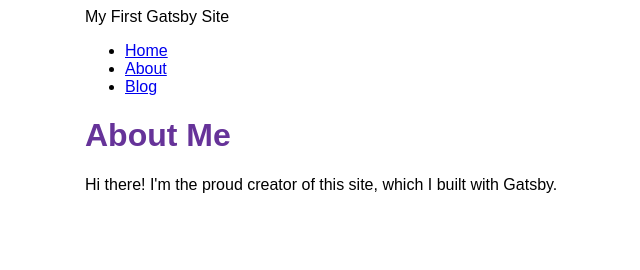
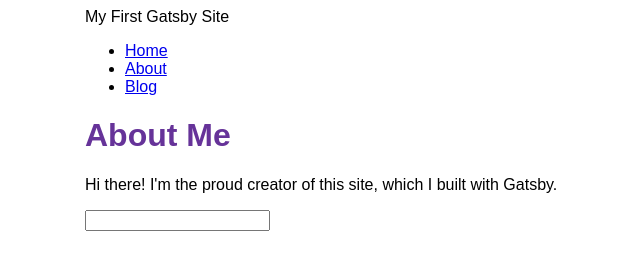
Before and after one commit to vostack13/my-gatsby-site, a Gatsby site: page /about in a window 1280 px wide. Shown: the whole page, without its empty margins (305-945 px from the left). Built offline with nearby package versions, Linux system fonts and the light colour scheme; Gatsby itself is replaced by a stand-in of ours.

Commit message:
Add runtime logic

```diff
--- a/src/pages/about.js
+++ b/src/pages/about.js
@@ -2,9 +2,24 @@ import * as React from 'react'
 import Layout from '../components/layout'
 
 const AboutPage = () => {
+  const [isComplete, setIsComplete] = React.useState(false);
+  const onSubmit = React.useCallback((event) => {
+    event.preventDefault();
+
+    setIsComplete(true);
+  }, [])
+
+
   return (
     <Layout pageTitle="About Me">
       <p>Hi there! I'm the proud creator of this site, which I built with Gatsby.</p>
+
+      {isComplete
+        ? <div>{'Complete!!!'}</div>
+        : <form onSubmit={onSubmit}>
+            <input name="name" />
+          </form>
+      }
     </Layout>
   )
 }
```
